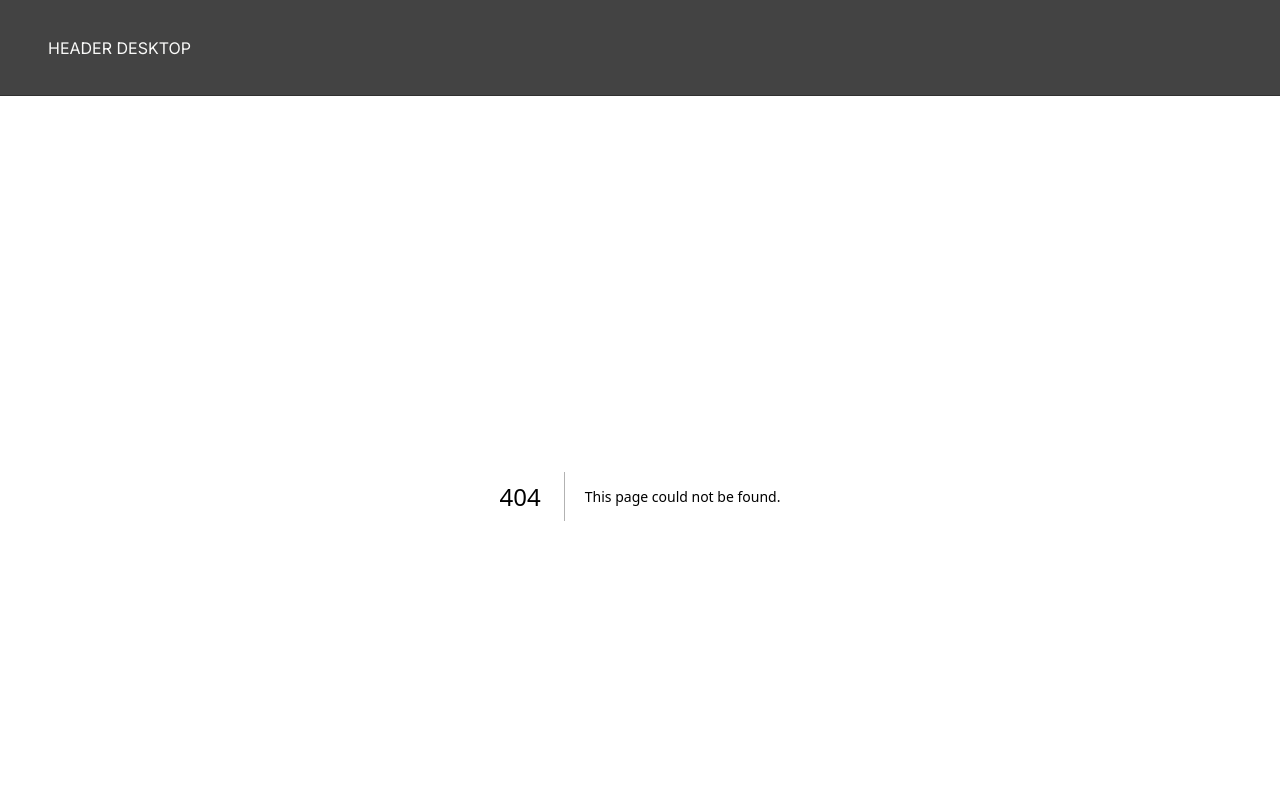
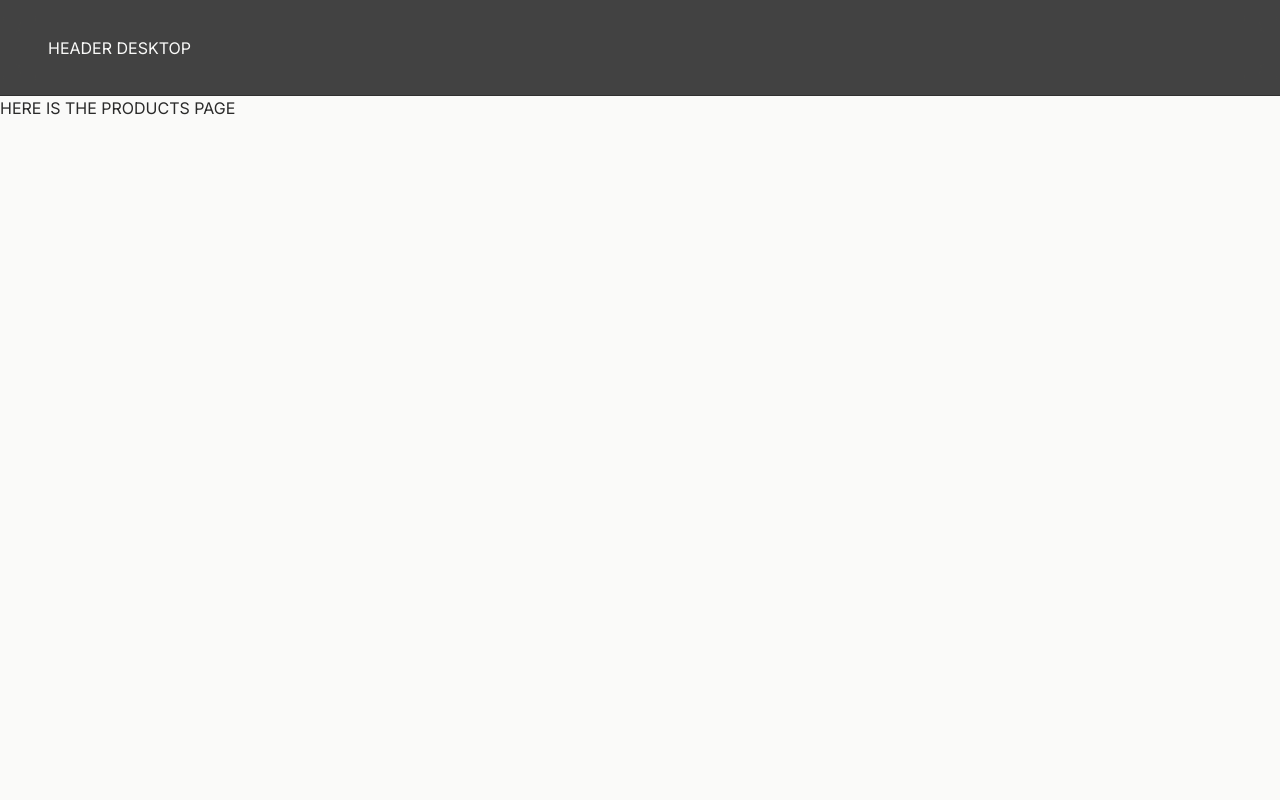
Before and after one commit to grasshousedev/Hydrogen-Next.js, a Next.js app: page /products in a window 1280 px wide. Before the commit this address had no page. Shown: the top 800 px of the page. Built offline with nearby package versions, Linux system fonts and the light colour scheme.

Commit message:
Add placeholder page for /products (#56)
* Add placeholder page for /products

* fix page component naming

```diff
--- /dev/null
+++ b/app/products/page.tsx
@@ -0,0 +1,7 @@
+export default function ProductsPage() {
+    return (
+      <>
+        HERE IS THE PRODUCTS PAGE
+      </>
+    )
+  }
```
